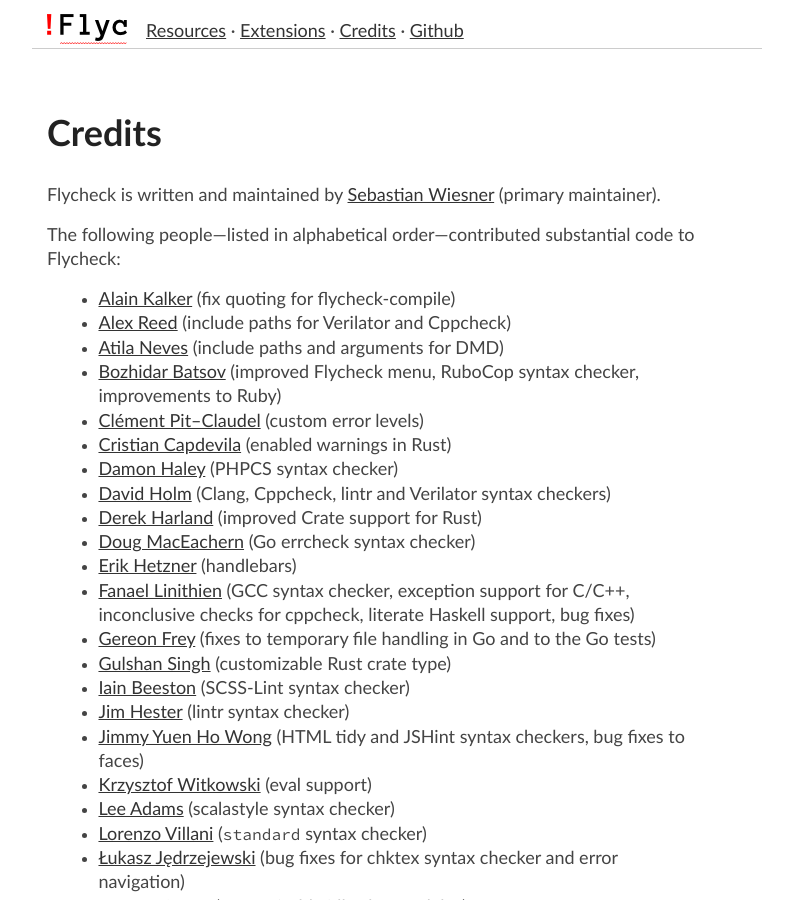
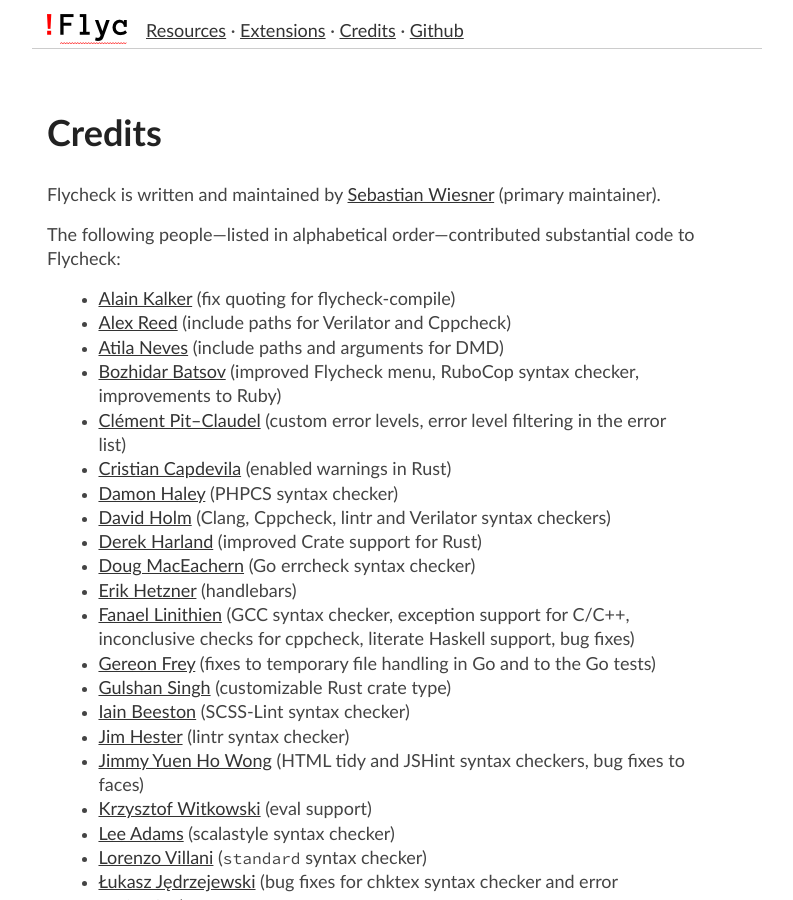
Before and after one commit to cmarqu/flycheck.github.io, a Jekyll site: the page built from credits.md, in a window 1280 px wide and 900 px high. Shown: the whole window, without its empty margins (243-1036 px from the left). Built offline with Jekyll 4.4.1, drawn with Linux system fonts in a browser that asks for light colours.

Commit message:
Update manual from flycheck/flycheck@f1ee1c3

```diff
--- a/_includes/credits.md
+++ b/_includes/credits.md
@@ -11,7 +11,8 @@
   DMD)
 - [Bozhidar Batsov](https://github.com/bbatsov) (improved Flycheck menu, RuboCop
   syntax checker, improvements to Ruby)
-- [Clément Pit--Claudel](https://github.com/cpitclaudel) (custom error levels)
+- [Clément Pit--Claudel](https://github.com/cpitclaudel) (custom error levels,
+  error level filtering in the error list)
 - [Cristian Capdevila](https://github.com/capdevc) (enabled warnings in Rust)
 - [Damon Haley](https://github.com/dhaley) (PHPCS syntax checker)
 - [David Holm](https://github.com/dholm) (Clang, Cppcheck, lintr and Verilator
```
